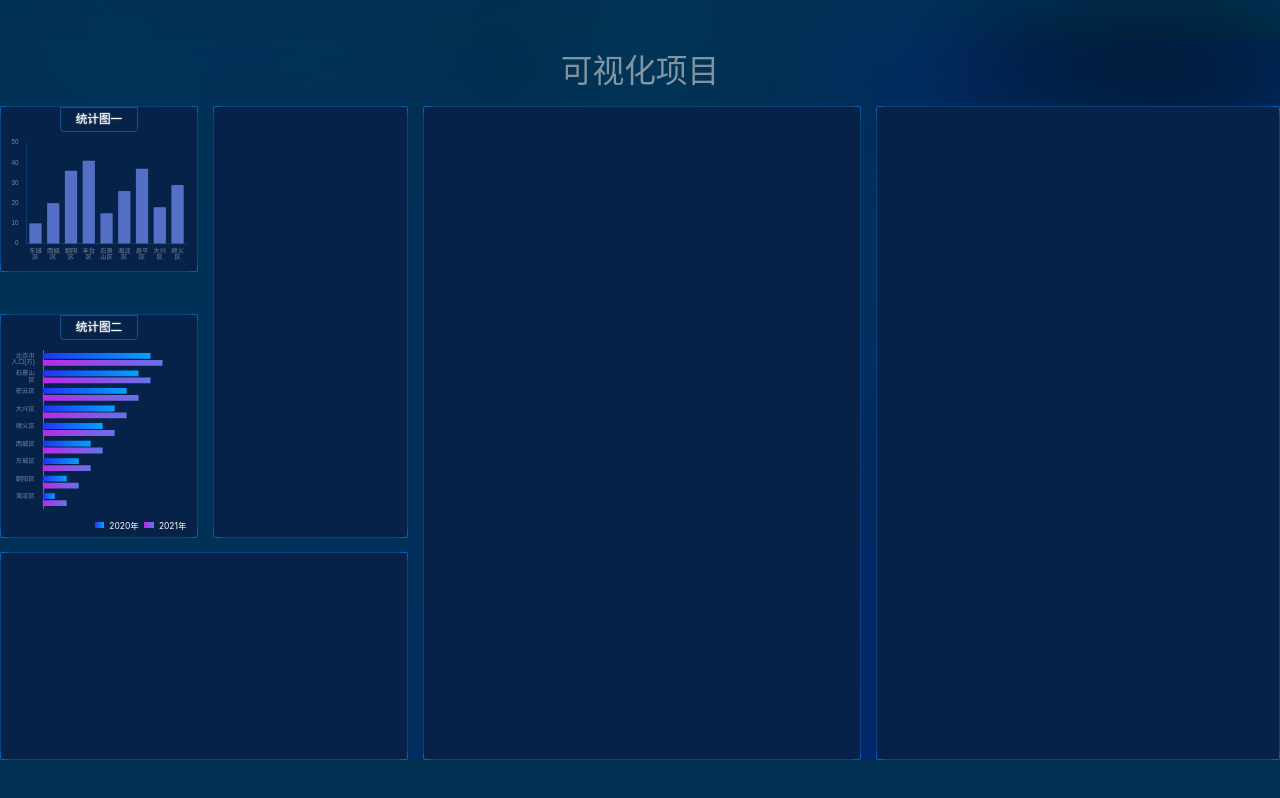
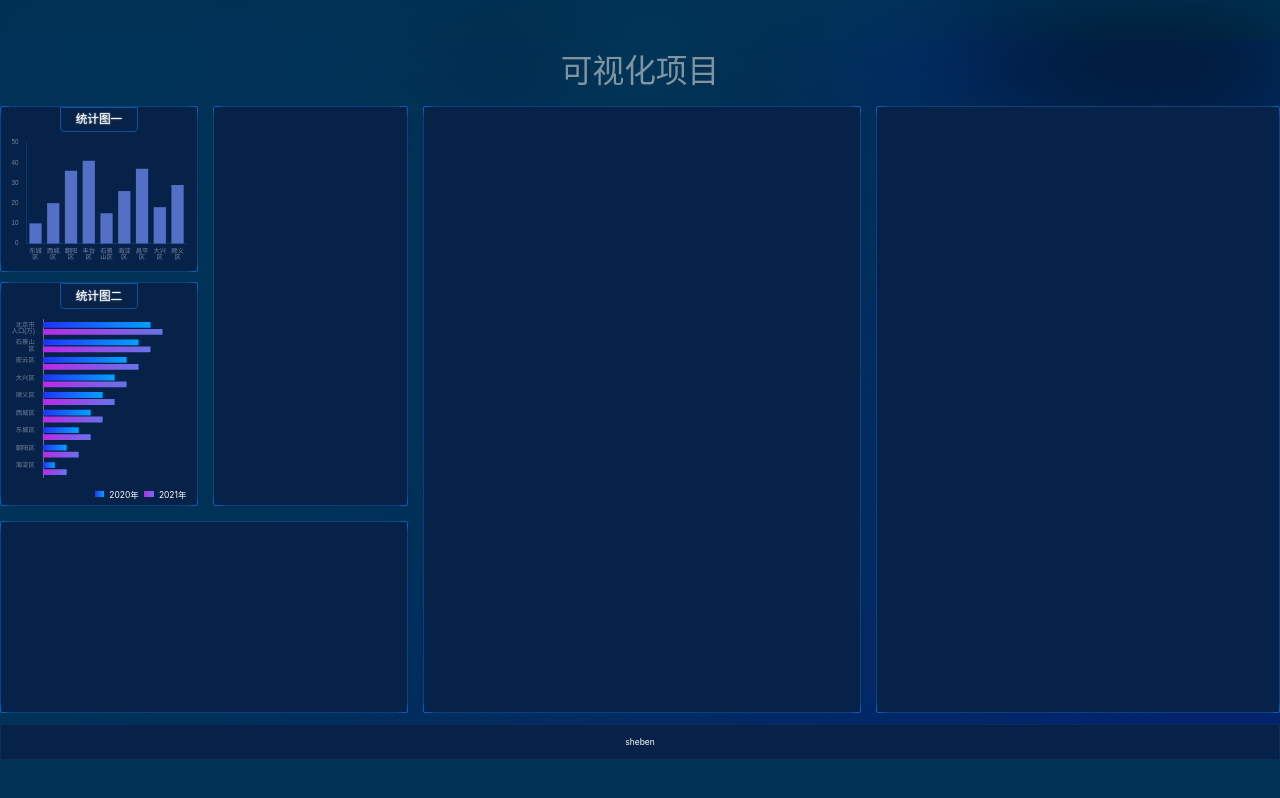
Before and after one commit to sheben404/react-ts-echarts, a React (Vite) app: page /#/ in a window 1280 px wide. Built offline with nearby package versions, Linux system fonts and the light colour scheme.

Commit message:
feat: 添加footer

```diff
--- a/index.html
+++ b/index.html
@@ -22,7 +22,7 @@
     <div id="root"></div>
     <script>
       const root = document.querySelector('#root') // 这句话可以省略
-      root.style.width = pageWidth + 'px'
+      // root.style.width = pageWidth + 'px'
       root.style.height = pageHeight + 'px'
       root.style.marginTop = (clientHeight - pageHeight) / 2 + 'px'
     </script>
--- a/src/pages/home.scss
+++ b/src/pages/home.scss
@@ -17,6 +17,20 @@
   > header {
     height: px(99);
     background-size: cover;
+    width: px(2420);
+    margin: 0 auto;
+  }
+
+  > footer {
+    height: px(68);
+    width: px(2420);
+    margin: px(20) auto 0 auto;
+    border: 1px solid #0d2d59;
+    border-radius: px(4);
+    background: #062248;
+    display: flex;
+    align-items: center;
+    justify-content: center;
   }
 
   > .home-header-name {
@@ -27,6 +41,8 @@
   }
 
   > main {
+    width: px(2420);
+    margin: 0 auto;
     flex: 1;
     display: grid;
     grid-template:
@@ -89,7 +105,7 @@
       grid-area: box5;
     }
 
-    .chart1 {
+    .chart1, .chart2 {
       height: px(315);
       display: flex;
       flex-direction: column;
@@ -114,25 +130,6 @@
 
     .chart2 {
       height: px(423);
-      display: flex;
-      flex-direction: column;
-      align-items: center;
-
-      h2 {
-        flex-shrink: 0;
-        border: 1px solid #0a5299;
-        border-bottom-left-radius: 4px;
-        border-bottom-right-radius: 4px;
-        font-size: px(22);
-        line-height: px(24);
-        padding: px(10) px(28);
-        text-shadow: 0 0 px(3) white;
-      }
-
-      .chart {
-        flex: 1;
-        width: 100%;
-      }
 
       .legend {
         display: flex;
--- a/src/pages/home.tsx
+++ b/src/pages/home.tsx
@@ -22,6 +22,7 @@ export const Home = () => {
         <section className={'bordered section4'}></section>
         <section className={'bordered section5'}></section>
       </main>
+      <footer>sheben</footer>
     </div>
   );
 };
```
Also changed, not shown: 1 other file (tests, documents, lock files or other folders).
